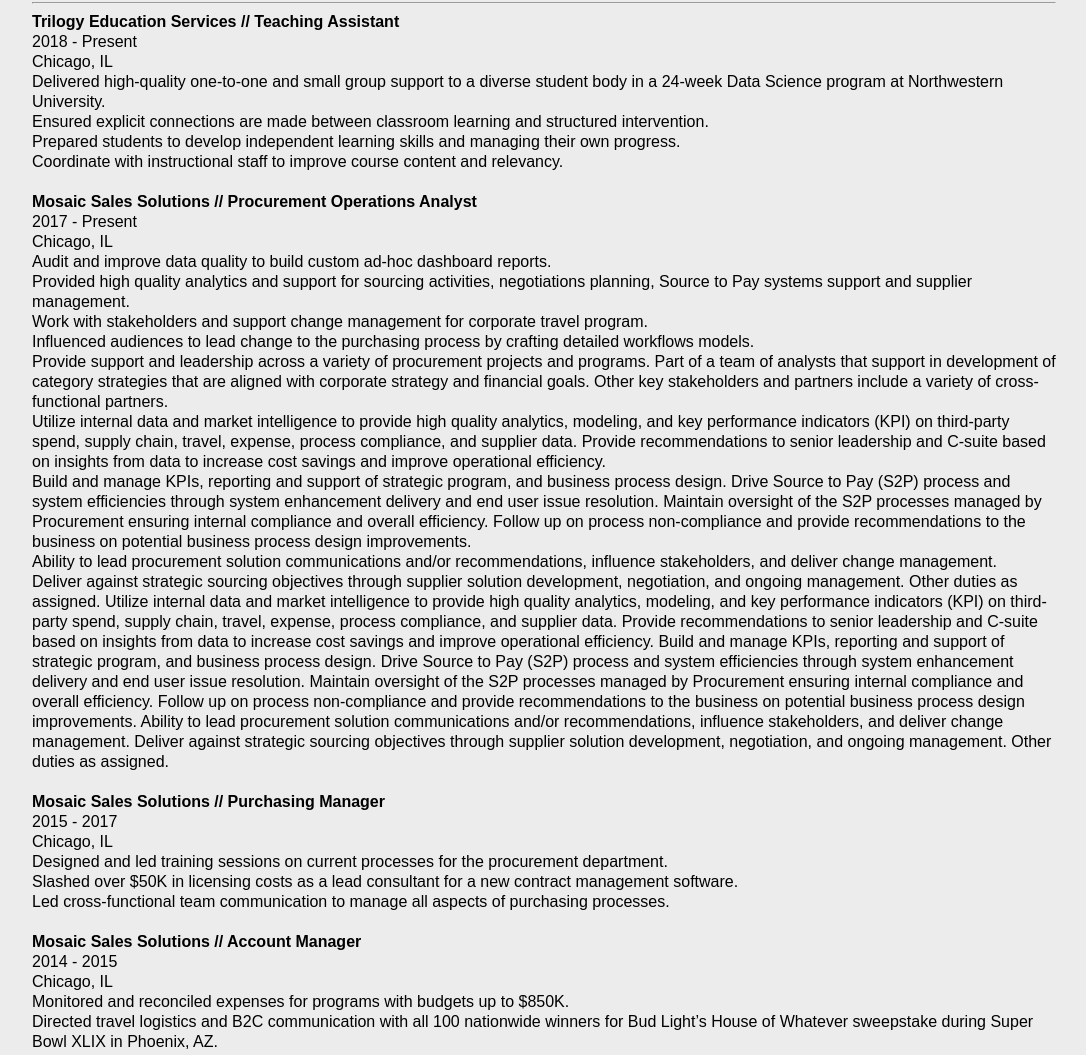
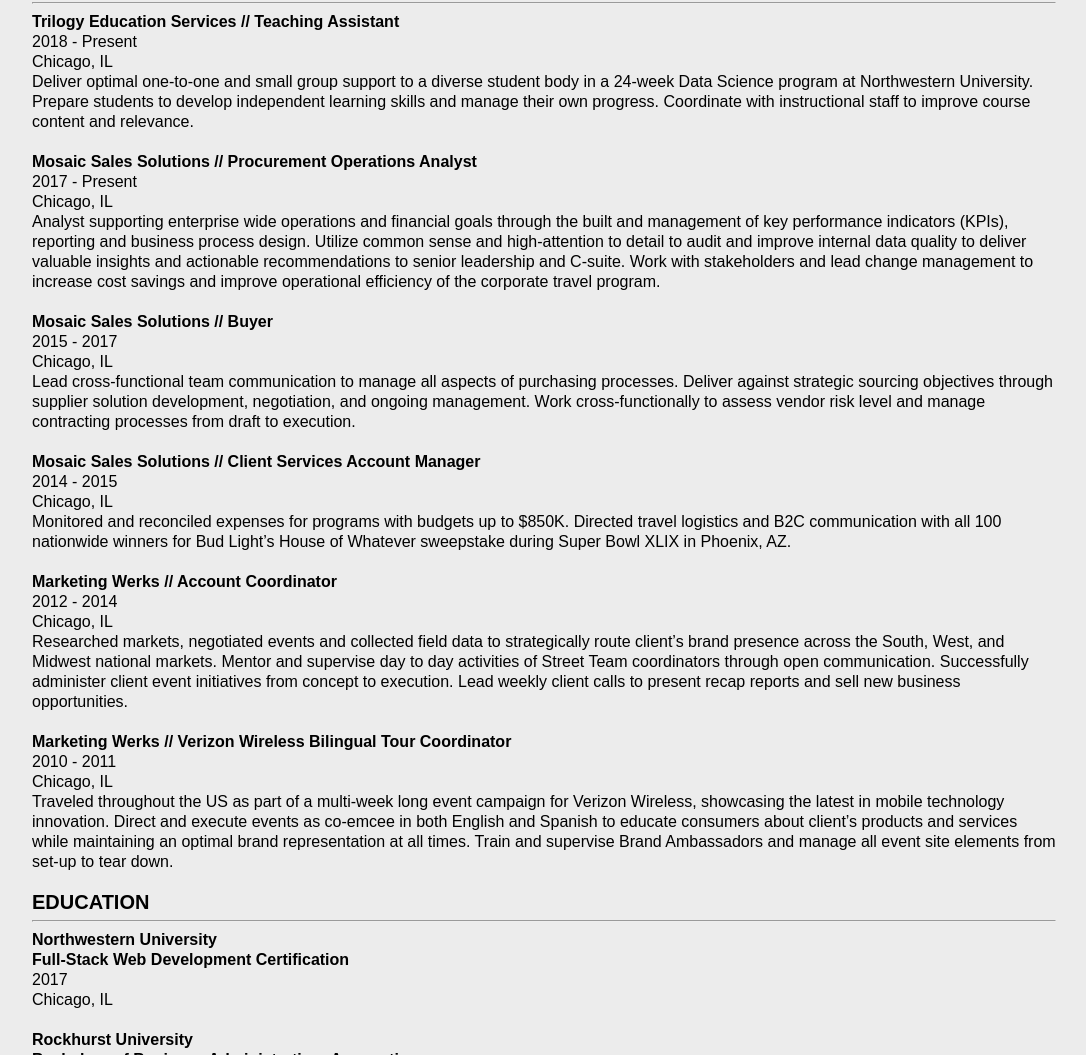
Before and after one commit to JPSauSara/JPSauSara.github.io, a plain HTML site: page resume.html in a window 1280 px wide. Shown: the part 220-1275 px from the top of the page, without its empty margins (96-1182 px from the left). Drawn offline with Linux system fonts and the light colour scheme; a web font is replaced by a local one.

Commit message:
Update resume content

```diff
--- a/resume.html
+++ b/resume.html
@@ -38,10 +38,9 @@
           <h3>2018 - Present</h3>
           <h3>Chicago, IL</h3>
         </div>
-          <p>Delivered high-quality one-to-one and small group support to a diverse student body in a 24-week Data Science program at Northwestern University.</p>
-          <p>Ensured explicit connections are made between classroom learning and structured intervention.</p>
-          <p>Prepared students to develop independent learning skills and managing their own progress.</p>
-          <p>Coordinate with instructional staff to improve course content and relevancy.</p>
+          <p>Deliver optimal one-to-one and small group support to a diverse student body in a 24-week Data Science program at
+            Northwestern University. Prepare students to develop independent learning skills and manage their own progress.
+            Coordinate with instructional staff to improve course content and relevance.</p>
 
         <br>
 
@@ -50,42 +49,55 @@
           <h3>2017 - Present</h3>
           <h3>Chicago, IL</h3>
         </div>
-          <p>Audit and improve data quality to build custom ad-hoc dashboard reports.</p>
-          <p>Provided high quality analytics and support for sourcing activities, negotiations planning, Source to Pay systems support and supplier management.</p>
-          <p>Work with stakeholders and support change management for corporate travel program.</p>
-          <p>Influenced audiences to lead change to the purchasing process by crafting detailed workflows models.</p>
-          <p>Provide support and leadership across a variety of procurement projects and programs. Part of a team of analysts that support in development of category strategies that are aligned with corporate strategy and financial goals. Other key stakeholders and partners include a variety of cross-functional partners.</p>
-
-          <p>Utilize internal data and market intelligence to provide high quality analytics, modeling, and key performance indicators (KPI) on third-party spend, supply chain, travel, expense, process compliance, and supplier data. Provide recommendations to senior leadership and C-suite based on insights from data to increase cost savings and improve operational efficiency.</p>
-          <p>Build and manage KPIs, reporting and support of strategic program, and business process design. Drive Source to Pay (S2P) process and system efficiencies through system enhancement delivery and end user issue resolution. Maintain oversight of the S2P processes managed by Procurement ensuring internal compliance and overall efficiency. Follow up on process non-compliance and provide recommendations to the business on potential business process design improvements.</p>
-          <p>Ability to lead procurement solution communications and/or recommendations, influence stakeholders, and deliver change management.</p>
-          <p>Deliver against strategic sourcing objectives through supplier solution development, negotiation, and ongoing management.
-          Other duties as assigned. Utilize internal data and market intelligence to provide high quality analytics, modeling, and key performance indicators (KPI) on third-party spend, supply chain, travel, expense, process compliance, and supplier data. Provide recommendations to senior leadership and C-suite based on insights from data to increase cost savings and improve operational efficiency.
-          Build and manage KPIs, reporting and support of strategic program, and business process design. Drive Source to Pay (S2P) process and system efficiencies through system enhancement delivery and end user issue resolution. Maintain oversight of the S2P processes managed by Procurement ensuring internal compliance and overall efficiency. Follow up on process non-compliance and provide recommendations to the business on potential business process design improvements.
-          Ability to lead procurement solution communications and/or recommendations, influence stakeholders, and deliver change management.
-          Deliver against strategic sourcing objectives through supplier solution development, negotiation, and ongoing management.
-          Other duties as assigned.</p>
+          <p>Analyst supporting enterprise wide operations and financial goals through the built and management of key performance
+             indicators (KPIs), reporting and business process design. Utilize common sense and high-attention to detail to audit
+             and improve internal data quality to deliver valuable insights and actionable recommendations to senior leadership
+             and C-suite. Work with stakeholders and lead change management to increase cost savings and improve operational
+             efficiency of the corporate travel program.</p>
 
         <br>
 
         <div>
-          <h2>Mosaic Sales Solutions // Purchasing Manager</h2>
+          <h2>Mosaic Sales Solutions // Buyer</h2>
           <h3>2015 - 2017</h3>
           <h3>Chicago, IL</h3>
         </div>
-          <p>Designed and led training sessions on current processes for the procurement department.</p>
-          <p>Slashed over $50K in licensing costs as a lead consultant for a new contract management software.</p>
-          <p>Led cross-functional team communication to manage all aspects of purchasing processes.</p>
+          <p>Lead cross-functional team communication to manage all aspects of purchasing processes. Deliver against strategic
+            sourcing objectives through supplier solution development, negotiation, and ongoing management. Work cross-functionally
+             to assess vendor risk level and manage contracting processes from draft to execution.</p>
 
         <br>
 
         <div>
-          <h2>Mosaic Sales Solutions // Account Manager</h2>
+          <h2>Mosaic Sales Solutions // Client Services Account Manager</h2>
           <h3>2014 - 2015</h3>
           <h3>Chicago, IL</h3>
         </div>
-          <p>Monitored and reconciled expenses for programs with budgets up to $850K.</p>
-          <p>Directed travel logistics and B2C communication with all 100 nationwide winners for Bud Light’s House of Whatever sweepstake during Super Bowl XLIX in Phoenix, AZ.</p>
+          <p>Monitored and reconciled expenses for programs with budgets up to $850K.
+              Directed travel logistics and B2C communication with all 100 nationwide winners for Bud Light’s House of Whatever
+              sweepstake during Super Bowl XLIX in Phoenix, AZ.</p>
+
+        <br>
+
+        <div>
+          <h2>Marketing Werks // Account Coordinator</h2>
+          <h3>2012 - 2014</h3>
+          <h3>Chicago, IL</h3>
+        </div>
+          <p>Researched markets, negotiated events and collected field data to strategically route client’s brand presence across
+            the South, West, and Midwest national markets. Mentor and supervise day to day activities of Street Team coordinators
+            through open communication. Successfully administer client event initiatives from concept to execution. Lead weekly
+            client calls to present recap reports and sell new business opportunities.</p>
+
+
+        <br>
+
+        <div>
+          <h2>Marketing Werks // Verizon Wireless Bilingual Tour Coordinator</h2>
+          <h3>2010 - 2011</h3>
+          <h3>Chicago, IL</h3>
+        </div>
+          <p>Traveled throughout the US as part of a multi-week long event campaign for Verizon Wireless, showcasing the latest in mobile technology innovation. Direct and execute events as co-emcee in both English and Spanish to educate consumers about client’s products and services while maintaining an optimal brand representation at all times. Train and supervise Brand Ambassadors and manage all event site elements from set-up to tear down.</p>
 
         <br>
         <h1>EDUCATION</h1>
```
